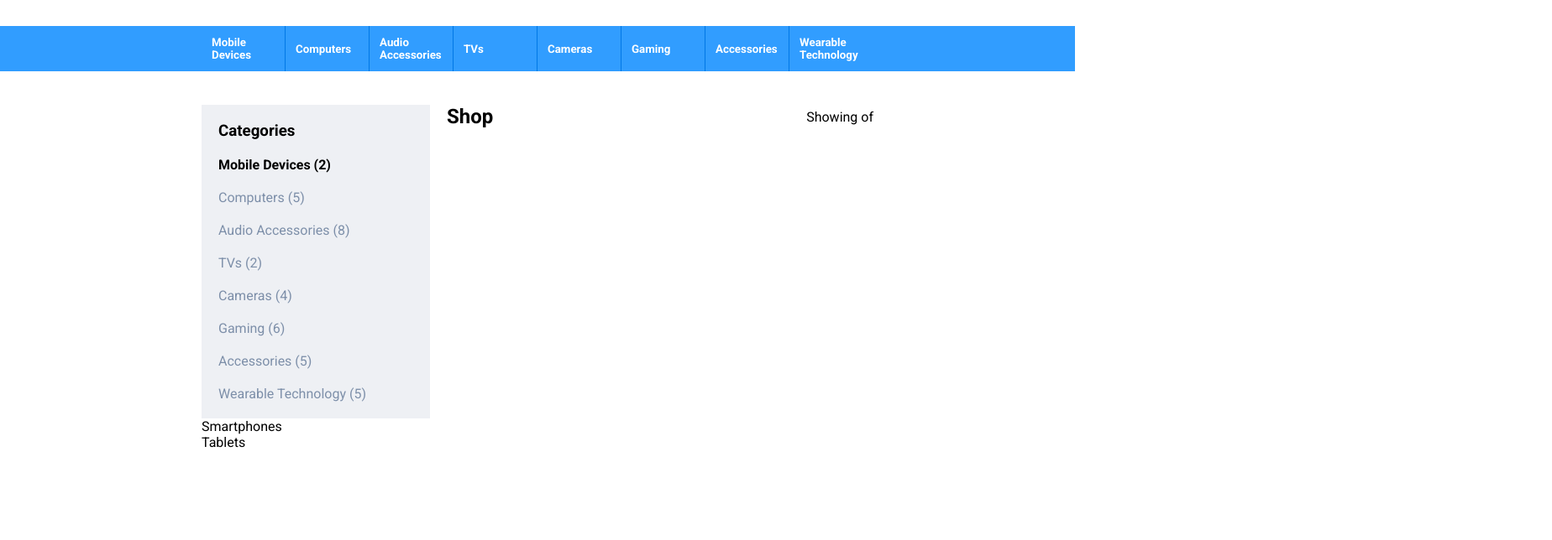
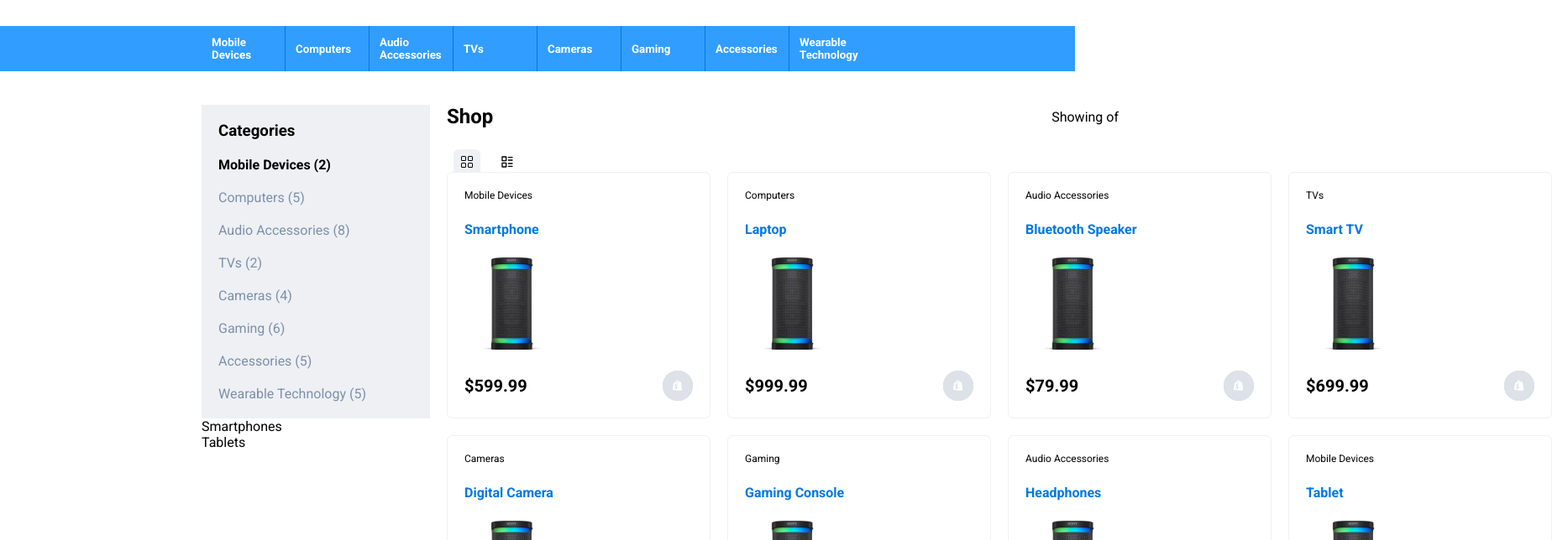
Before and after one commit to gkartsivadze/e-commerce, a React (Vite) app: page /shop in a window 1280 px wide. Shown: the part 120-764 px from the top of the page at 84% size, 1848 px wide, since content can reach past the window. Built offline with nearby package versions, Linux system fonts and the light colour scheme.

Commit message:
IMproved shop page

```diff
--- a/src/components/subcomponents/HeadController.jsx
+++ b/src/components/subcomponents/HeadController.jsx
@@ -1,8 +1,19 @@
+import { BsGrid } from "react-icons/bs"
+import { LuLayoutList } from "react-icons/lu"
+
 export default function HeadController({ items, itemsOf }) {
     return (
-        <div className="flex-row-wrapper">
-            <h1>Shop</h1>
-            <p>Showing {items} of {itemsOf}</p>
+        <div>
+            <div className="flex-row-wrapper">
+                <h1>Shop</h1>
+                <p>Showing {items} of {itemsOf}</p>
+            </div>
+            <div className="grid_view_controller">
+                <input id="shop_view_grid" type="radio" name="shop_view" defaultChecked />
+                <label htmlFor="shop_view_grid"><BsGrid /></label>
+                <input id="shop_view_list" type="radio" name="shop_view" />
+                <label htmlFor="shop_view_list"><LuLayoutList /></label>
+            </div>
         </div>
     )
 };
--- /dev/null
+++ b/src/components/subcomponents/ItemGrid.jsx
@@ -0,0 +1,17 @@
+import ProductCard from "./ProductCard";
+import img from "../../../public/product.png"
+
+export default function ItemGrid({ data }) {
+    return (
+        <div id="item_grid_list">
+            {data.map(item => <ProductCard
+                                    key={item.id}
+                                    category={item.category}
+                                    name={item.name}
+                                    price={item.price}
+                                    discount={item.discount}
+                                    imgSrc={img}
+                                    />)}
+        </div>
+    )
+};
--- a/src/custom.scss
+++ b/src/custom.scss
@@ -247,3 +247,28 @@
 #product_grid {
     width: 100%;
 }
+
+.grid_view_controller {
+    margin-top: 2rem;
+
+    input {
+        visibility: hidden;
+        position: absolute;
+
+        &:checked + label {
+            background-color: var(--grey-100);
+        }
+    }
+    label {
+        border-radius: 6px;
+        margin-inline: 0.5rem;
+        padding: 0.5rem;
+        cursor: pointer;
+    }
+}
+
+#item_grid_list {
+    display: grid;
+    grid-template-columns: repeat(4, 1fr);
+    gap: 20px;
+}
--- a/src/directories/Shop.jsx
+++ b/src/directories/Shop.jsx
@@ -1,6 +1,7 @@
 import React, { useState } from 'react'
-import { categories } from '../data.json'
+import { electronics, categories } from '../data.json'
 import HeadController from '../components/subcomponents/HeadController'
+import ItemGrid from '../components/subcomponents/ItemGrid'
 
 export default function Shop() {
     const [current, setCurrent] = useState(1)
@@ -17,7 +18,8 @@ export default function Shop() {
                                 name="category"
                                 type="radio"
                                 defaultChecked={category.id == 1}
-                                onClick={() => setCurrent(category.id)} />
+                                onClick={() => setCurrent(category.id)}
+                            />
                             <label
                                 htmlFor={`category_controller_${category.id}`}
                             >
@@ -36,6 +38,7 @@ export default function Shop() {
             </aside>
             <section id="product_grid">
                 <HeadController />
+                <ItemGrid data={electronics}  />
             </section>
         </main>
     )
```
